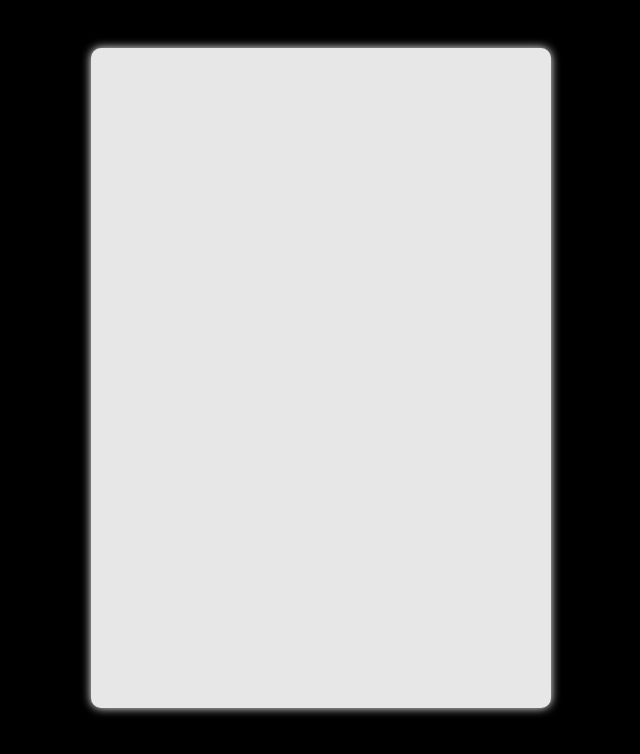
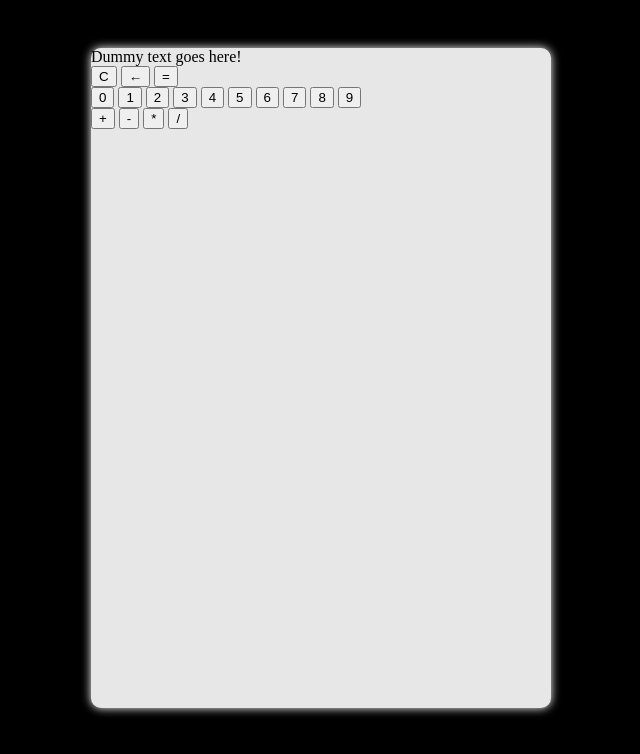
Before and after one commit to mrpeepernumber007/calculator, a plain HTML site: page index.html in a window 1280 px wide. Shown: the whole page, without its empty margins (319-959 px from the left). Drawn offline with Linux system fonts and the light colour scheme.

Commit message:
Add buttons and divs to calculator

```diff
--- a/index.html
+++ b/index.html
@@ -7,7 +7,32 @@
     <title>Document</title>
 </head>
 <body>
-    <div class="calculator"></div>
+    <div class="calculator">
+        <span class="visor">Dummy text goes here!</span>
+        <div class="others-cont">
+            <button class="clear">C</button>
+            <button class="delete">←</button>
+            <button class="equals">=</button>
+        </div>
+        <div class="numbers-cont">
+            <button class="numbers">0</button>
+            <button class="numbers">1</button>
+            <button class="numbers">2</button>
+            <button class="numbers">3</button>
+            <button class="numbers">4</button>
+            <button class="numbers">5</button>
+            <button class="numbers">6</button>
+            <button class="numbers">7</button>
+            <button class="numbers">8</button>
+            <button class="numbers">9</button>
+        </div>
+        <div class="operator-cont">
+            <button class="operators">+</button>
+            <button class="operators">-</button>
+            <button class="operators">*</button>
+            <button class="operators">/</button>
+        </div>
+    </div>
     <script src="app.js"></script>
 </body>
 </html>
```
